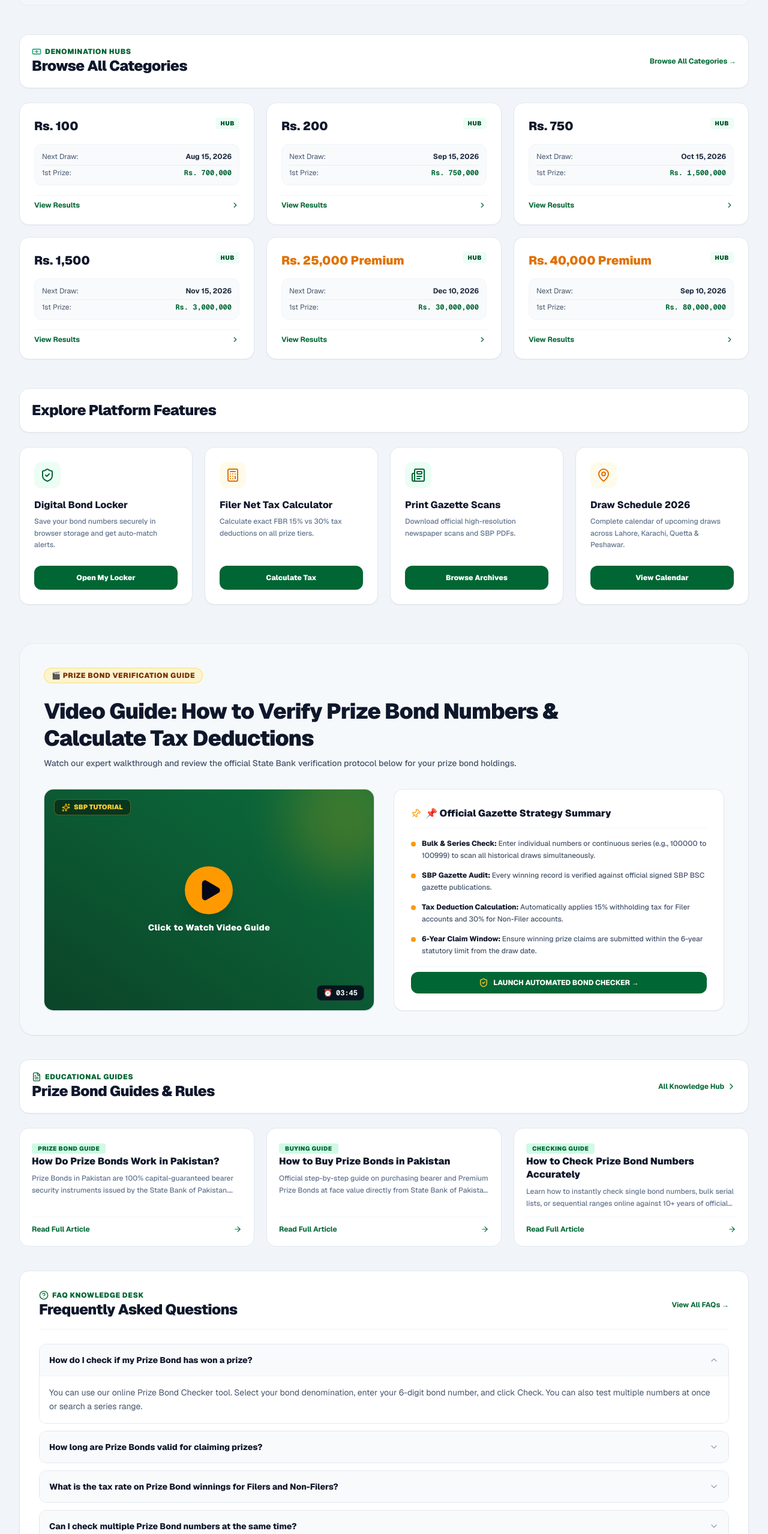
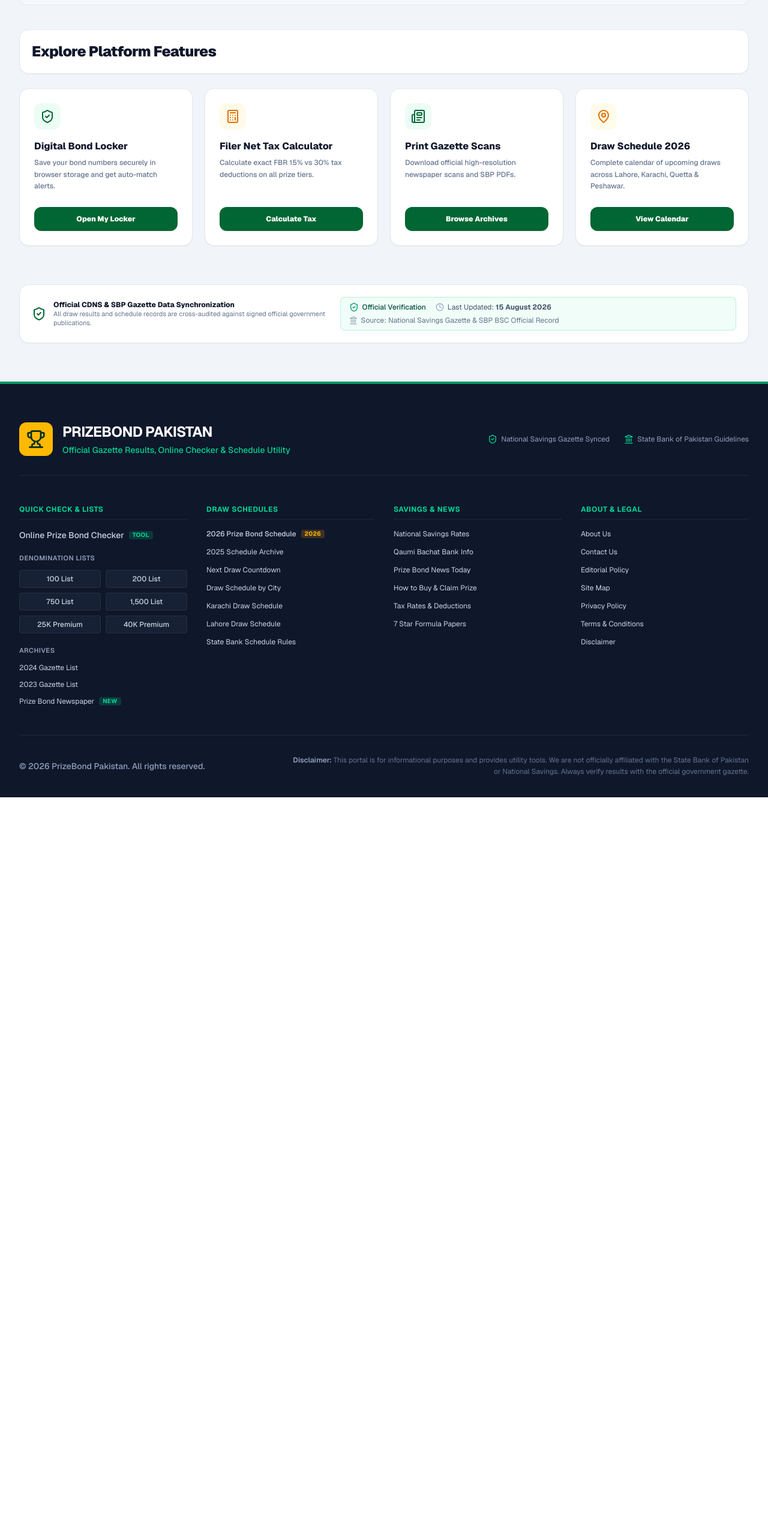
Before and after one commit to moiz962748-ai/prizebond_pakistan, a Next.js app: page / in a window 1280 px wide. Shown: the part 1095-3652 px from the top of the page at 60% size. After the commit the page ends 2424 px from the top, so only its background shows below. Built offline with nearby package versions, Linux system fonts and the light colour scheme; no server answers; the database is empty.

Commit message:
Remove unused sections from home page

```diff
--- a/src/views/HomePage.tsx
+++ b/src/views/HomePage.tsx
@@ -253,66 +253,6 @@
         <AdSensePlaceholder slot="banner" />
       </div>
 
-{/* 5. DENOMINATION HUBS */}
-<section className="px-4 sm:px-6 lg:px-8 max-w-7xl mx-auto my-12 space-y-6">
-  <div className="flex flex-col sm:flex-row sm:items-center justify-between gap-3 bg-white p-5 rounded-2xl border border-slate-200 shadow-xs">
-    <div>
-      <div className="text-xs font-black text-[#006633] uppercase tracking-wider flex items-center gap-1.5">
-        <Banknote className="w-4 h-4 text-emerald-600" /> Denomination Hubs
-      </div>
-      <h2 className="text-xl sm:text-2xl font-black text-slate-900 tracking-tight">
-        Browse All Categories
-      </h2>
-    </div>
-    <button
-      type="button"
-      onClick={() => onNavigate('results')}
-      className="text-xs font-bold text-[#006633] hover:underline flex items-center gap-1 cursor-pointer"
-    >
-      <span>Browse All Categories &rarr;</span>
-    </button>
-  </div>
-
-  <div className="grid grid-cols-1 md:grid-cols-2 lg:grid-cols-3 gap-5">
-    {[
-      { val: "100", label: "Rs. 100", date: "Aug 15, 2026", winner: "Rs. 700,000" },
-      { val: "200", label: "Rs. 200", date: "Sep 15, 2026", winner: "Rs. 750,000" },
-      { val: "750", label: "Rs. 750", date: "Oct 15, 2026", winner: "Rs. 1,500,000" },
-      { val: "1500", label: "Rs. 1,500", date: "Nov 15, 2026", winner: "Rs. 3,000,000" },
-      { val: "25000", label: "Rs. 25,000 Premium", date: "Dec 10, 2026", winner: "Rs. 30,000,000", premium: true },
-      { val: "40000", label: "Rs. 40,000 Premium", date: "Sep 10, 2026", winner: "Rs. 80,000,000", premium: true }
-    ].map((bond) => (
-      <div
-        key={bond.val}
-        onClick={() => onNavigate('denomination', bond.val)}
-        className="bg-white p-6 rounded-2xl border border-slate-200 hover:border-emerald-300 hover:shadow-md transition-all cursor-pointer space-y-4 flex flex-col justify-between group shadow-xs"
-      >
-        <div className="flex justify-between items-start">
-          <span className={`text-xl font-black ${bond.premium ? 'text-amber-600' : 'text-slate-900'} group-hover:text-[#006633] transition-colors`}>
-            {bond.label}
-          </span>
-          <span className="bg-emerald-50 text-[#004D26] text-[10px] px-2 py-0.5 rounded font-black uppercase tracking-wider">
-            Hub
-          </span>
-        </div>
-        <div className="space-y-1.5 text-xs text-slate-600 bg-slate-50 p-3 rounded-xl border border-slate-100">
-          <div className="flex justify-between items-center">
-            <span>Next Draw:</span>
-            <strong className="text-slate-800">{bond.date}</strong>
-          </div>
-          <div className="flex justify-between items-center pt-1 border-t border-slate-200/60">
-            <span>1st Prize:</span>
-            <strong className="text-[#006633] font-mono">{bond.winner}</strong>
-          </div>
-        </div>
-        <div className="pt-2 border-t border-slate-100 flex items-center justify-between text-xs font-bold text-[#006633]">
-          <span className="group-hover:underline">View Results</span>
-          <ChevronRight className="w-3.5 h-3.5 group-hover:translate-x-0.5 transition-transform" />
-        </div>
-      </div>
-    ))}
-  </div>
-</section>
 
 {/* 6. FEATURE SHOWCASE CARDS */}
 <section className="max-w-7xl mx-auto px-4 sm:px-6 lg:px-8 space-y-6 mb-16">
@@ -385,112 +325,7 @@
   </div>
 </section>
 
-      {/* VIDEO GUIDE WIDGET */}
-      <section className="max-w-7xl mx-auto px-4 sm:px-6 lg:px-8">
-        <VideoGuideWidget onNavigate={onNavigate} />
-      </section>
 
-      {/* 06. EDUCATIONAL ARTICLES */}
-      <section className="max-w-7xl mx-auto px-4 sm:px-6 lg:px-8 space-y-6">
-        <div className="flex flex-col sm:flex-row sm:items-center justify-between gap-3 bg-white p-5 rounded-2xl border border-slate-200 shadow-xs">
-          <div>
-            <div className="text-xs font-black text-[#006633] uppercase tracking-wider flex items-center gap-1.5">
-              <FileText className="w-4 h-4" /> Educational Guides
-            </div>
-            <h2 className="text-xl sm:text-2xl font-black text-slate-900 tracking-tight">
-              Prize Bond Guides & Rules
-            </h2>
-          </div>
-          <button
-            type="button"
-            onClick={() => onNavigate('information', 'hub')}
-            className="text-xs font-bold text-[#006633] hover:underline flex items-center gap-1 cursor-pointer"
-          >
-            <span>All Knowledge Hub</span>
-            <ChevronRight className="w-4 h-4" />
-          </button>
-        </div>
-
-        <div className="grid grid-cols-1 md:grid-cols-3 gap-5">
-          {ARTICLES.slice(0, 3).map((art: InfoArticle) => (
-            <div
-              key={art.slug}
-              onClick={() => onNavigate('information', art.slug)}
-              className="bg-white p-5 rounded-2xl border border-slate-200 hover:border-emerald-300 hover:shadow-xs transition-all cursor-pointer space-y-3 flex flex-col justify-between group"
-            >
-              <div className="space-y-2">
-                <span className="text-[10px] font-black uppercase tracking-wider text-[#006633] bg-emerald-100 px-2.5 py-0.5 rounded">
-                  {art.category}
-                </span>
-                <h3 className="text-base font-black text-slate-900 group-hover:text-[#006633] transition-colors leading-snug">
-                  {art.title}
-                </h3>
-                <p className="text-xs text-slate-500 line-clamp-2 leading-relaxed font-medium">
-                  {art.shortSummary}
-                </p>
-              </div>
-
-              <div className="pt-3 border-t border-slate-100 flex items-center justify-between text-xs font-bold text-[#006633]">
-                <span>Read Full Article</span>
-                <ArrowRight className="w-3.5 h-3.5 group-hover:translate-x-0.5 transition-transform" />
-              </div>
-            </div>
-          ))}
-        </div>
-      </section>
-
-      {/* 07. FAQS ACCORDION */}
-      <section className="max-w-7xl mx-auto px-4 sm:px-6 lg:px-8 space-y-6">
-        <div className="bg-white p-6 sm:p-8 rounded-2xl border border-slate-200 shadow-xs space-y-6">
-          <div className="flex items-center justify-between border-b border-slate-100 pb-4">
-            <div>
-              <div className="text-xs font-black text-[#006633] uppercase tracking-wider flex items-center gap-1.5">
-                <HelpCircle className="w-4 h-4" /> FAQ Knowledge Desk
-              </div>
-              <h2 className="text-xl sm:text-2xl font-black text-slate-900 tracking-tight">
-                Frequently Asked Questions
-              </h2>
-            </div>
-            <button
-              type="button"
-              onClick={() => onNavigate('faqs')}
-              className="text-xs font-bold text-[#006633] hover:underline cursor-pointer"
-            >
-              View All FAQs →
-            </button>
-          </div>
-
-          <div className="space-y-3">
-            {FAQS.slice(0, 4).map((faq: FaqItem) => {
-              const isOpen = openFaqId === faq.id;
-              return (
-                <div
-                  key={faq.id}
-                  className="border border-slate-200 rounded-xl overflow-hidden transition-colors"
-                >
-                  <button
-                    type="button"
-                    onClick={() => setOpenFaqId(isOpen ? null : faq.id)}
-                    className="w-full text-left p-4 bg-slate-50 hover:bg-slate-100 flex items-center justify-between font-extrabold text-xs sm:text-sm text-slate-900 cursor-pointer"
-                  >
-                    <span>{faq.question}</span>
-                    <ChevronDown
-                      className={`w-4 h-4 text-slate-400 transition-transform ${
-                        isOpen ? 'rotate-180 text-[#006633]' : ''
-                      }`}
-                    />
-                  </button>
-                  {isOpen && (
-                    <div className="p-4 bg-white text-xs sm:text-sm text-slate-600 leading-relaxed border-t border-slate-100">
-                      {faq.answer}
-                    </div>
-                  )}
-                </div>
-              );
-            })}
-          </div>
-        </div>
-      </section>
 
       {/* 08. TRUST FOOTER STAMP */}
       <div className="max-w-7xl mx-auto px-4 sm:px-6 lg:px-8">
```
